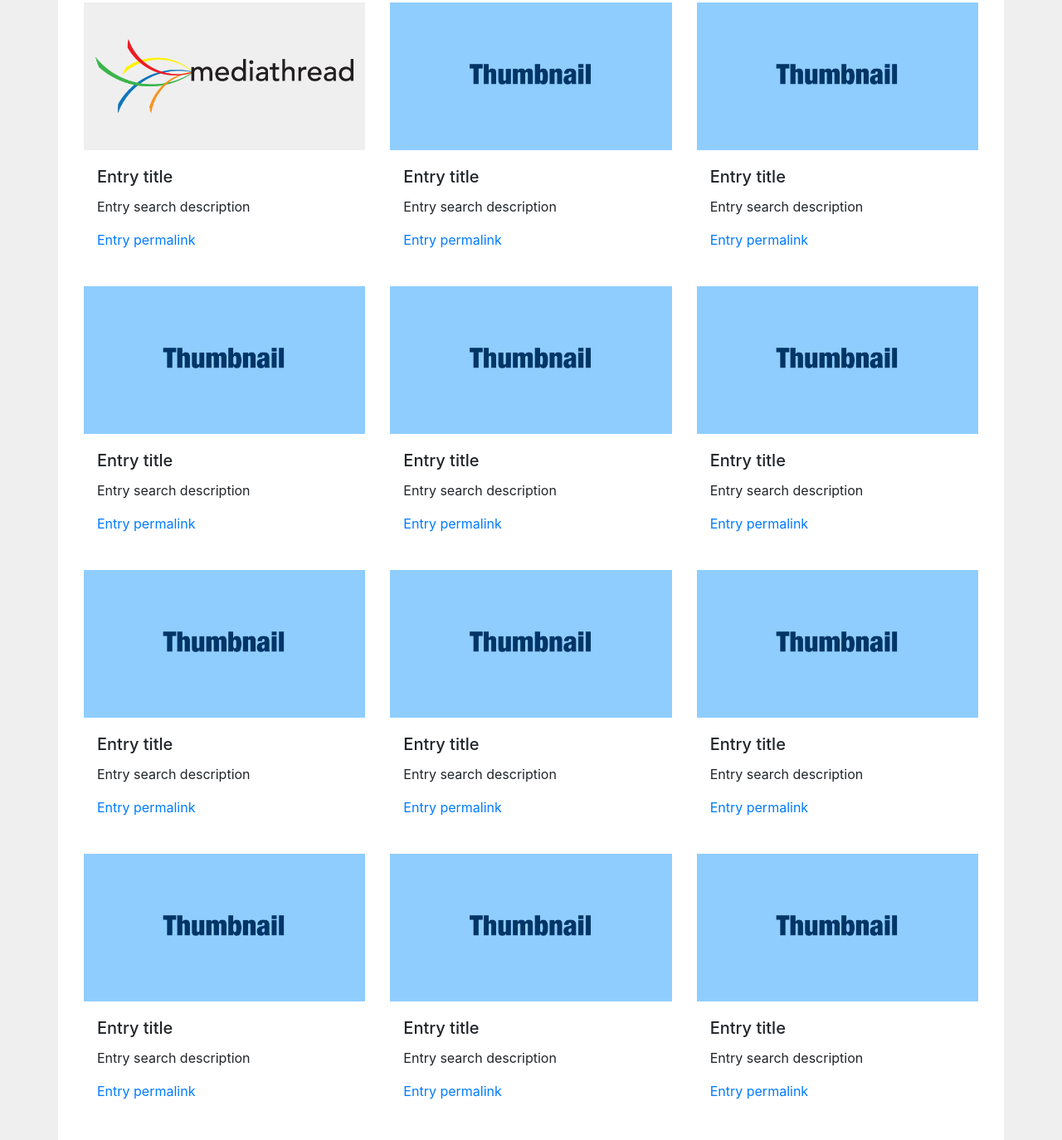
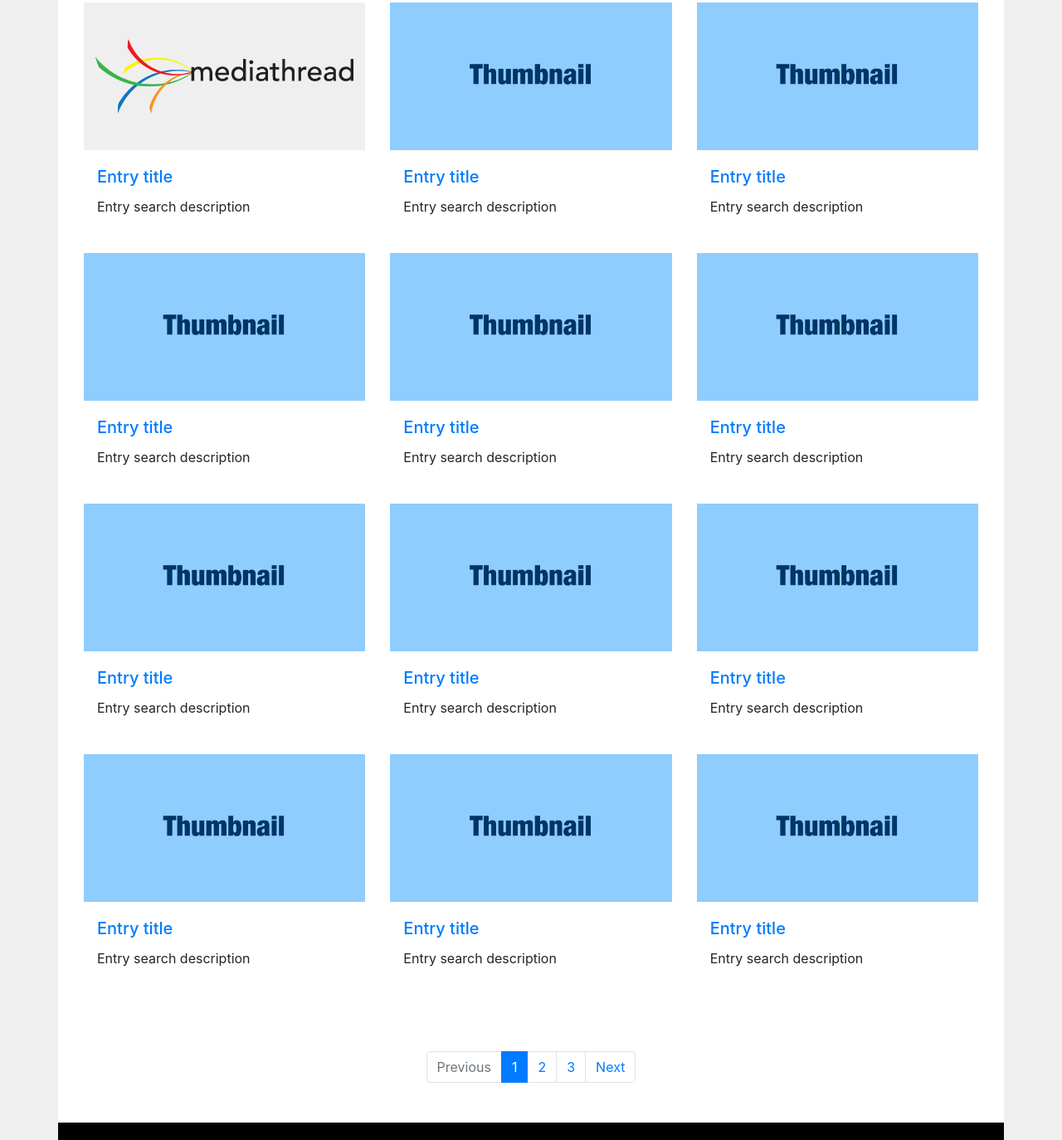
Before and after one commit to ccnmtl/portfolio-prototype, a plain HTML site: page visual_index.html in a window 1280 px wide. Shown: the part 325-1699 px from the top of the page at 83% size. Drawn offline with nearby package versions, Linux system fonts and the light colour scheme.

Commit message:
Edited card display

```diff
--- a/visual_index.html
+++ b/visual_index.html
@@ -162,121 +162,109 @@ Skip to main content
             <div class="row">
                 <div class="col-md-6 col-lg-4">
                     <div class="card mb-4 border-0">
-                        <img class="card-img-top d-block rounded-0" aria-hidden="true" alt="" style="height: 100%; width: 100%;" src="img/thumbnail-mediathread.png">
+                        <a href="entry.html" class="card-link"><img class="card-img-top d-block rounded-0" aria-hidden="true" alt="" style="height: 100%; width: 100%;" src="img/thumbnail-mediathread.png"></a>
                         <div class="card-body px-0 px-sm-3">
-                            <h5 class="card-title">Entry title</h5>
+                            <h5 class="card-title"><a href="entry.html" class="card-link">Entry title</a></h5>
                             <p class="card-text">Entry search description</p>
-                            <a href="entry.html" class="card-link">Entry permalink</a>
                         </div>
                     </div>
                 </div>
                 <div class="col-md-6 col-lg-4">
                     <div class="card mb-4 border-0">
-                        <img class="card-img-top d-block rounded-0" aria-hidden="true" alt="" style="height: 100%; width: 100%;" src="img/thumbnail.png">
+                        <a href="#" class="card-link"><img class="card-img-top d-block rounded-0" aria-hidden="true" alt="" style="height: 100%; width: 100%;" src="img/thumbnail.png"></a>
                         <div class="card-body px-0 px-sm-3">
-                            <h5 class="card-title">Entry title</h5>
+                            <h5 class="card-title"><a href="#" class="card-link">Entry title</a></h5>
                             <p class="card-text">Entry search description</p>
-                            <a href="#" class="card-link">Entry permalink</a>
                         </div>
                     </div>
                 </div>
                 <div class="col-md-6 col-lg-4">
                     <div class="card mb-4 border-0">
-                        <img class="card-img-top d-block rounded-0" aria-hidden="true" alt="" style="height: 100%; width: 100%;" src="img/thumbnail.png">
+                        <a href="#" class="card-link"><img class="card-img-top d-block rounded-0" aria-hidden="true" alt="" style="height: 100%; width: 100%;" src="img/thumbnail.png"></a>
                         <div class="card-body px-0 px-sm-3">
-                            <h5 class="card-title">Entry title</h5>
+                            <h5 class="card-title"><a href="#" class="card-link">Entry title</a></h5>
                             <p class="card-text">Entry search description</p>
-                            <a href="#" class="card-link">Entry permalink</a>
                         </div>
                     </div>
                 </div>
                 <div class="col-md-6 col-lg-4">
                     <div class="card mb-4 border-0">
-                        <img class="card-img-top d-block rounded-0" aria-hidden="true" alt="" style="height: 100%; width: 100%;" src="img/thumbnail.png">
+                        <a href="#" class="card-link"><img class="card-img-top d-block rounded-0" aria-hidden="true" alt="" style="height: 100%; width: 100%;" src="img/thumbnail.png"></a>
                         <div class="card-body px-0 px-sm-3">
-                            <h5 class="card-title">Entry title</h5>
+                            <h5 class="card-title"><a href="#" class="card-link">Entry title</a></h5>
                             <p class="card-text">Entry search description</p>
-                            <a href="#" class="card-link">Entry permalink</a>
                         </div>
                     </div>
                 </div>
                 <div class="col-md-6 col-lg-4">
                     <div class="card mb-4 border-0">
-                        <img class="card-img-top d-block rounded-0" aria-hidden="true" alt="" style="height: 100%; width: 100%;" src="img/thumbnail.png">
+                        <a href="#" class="card-link"><img class="card-img-top d-block rounded-0" aria-hidden="true" alt="" style="height: 100%; width: 100%;" src="img/thumbnail.png"></a>
                         <div class="card-body px-0 px-sm-3">
-                            <h5 class="card-title">Entry title</h5>
+                            <h5 class="card-title"><a href="#" class="card-link">Entry title</a></h5>
                             <p class="card-text">Entry search description</p>
-                            <a href="#" class="card-link">Entry permalink</a>
                         </div>
                     </div>
                 </div>
                 <div class="col-md-6 col-lg-4">
                     <div class="card mb-4 border-0">
-                        <img class="card-img-top d-block rounded-0" aria-hidden="true" alt="" style="height: 100%; width: 100%;" src="img/thumbnail.png">
+                        <a href="#" class="card-link"><img class="card-img-top d-block rounded-0" aria-hidden="true" alt="" style="height: 100%; width: 100%;" src="img/thumbnail.png"></a>
                         <div class="card-body px-0 px-sm-3">
-                            <h5 class="card-title">Entry title</h5>
+                            <h5 class="card-title"><a href="#" class="card-link">Entry title</a></h5>
                             <p class="card-text">Entry search description</p>
-                            <a href="#" class="card-link">Entry permalink</a>
                         </div>
                     </div>
                 </div>
                 <div class="col-md-6 col-lg-4">
                     <div class="card mb-4 border-0">
-                        <img class="card-img-top d-block rounded-0" aria-hidden="true" alt="" style="height: 100%; width: 100%;" src="img/thumbnail.png">
+                        <a href="#" class="card-link"><img class="card-img-top d-block rounded-0" aria-hidden="true" alt="" style="height: 100%; width: 100%;" src="img/thumbnail.png"></a>
                         <div class="card-body px-0 px-sm-3">
-                            <h5 class="card-title">Entry title</h5>
+                            <h5 class="card-title"><a href="#" class="card-link">Entry title</a></h5>
                             <p class="card-text">Entry search description</p>
-                            <a href="#" class="card-link">Entry permalink</a>
                         </div>
                     </div>
                 </div>
                 <div class="col-md-6 col-lg-4">
                     <div class="card mb-4 border-0">
-                        <img class="card-img-top d-block rounded-0" aria-hidden="true" alt="" style="height: 100%; width: 100%;" src="img/thumbnail.png">
+                        <a href="#" class="card-link"><img class="card-img-top d-block rounded-0" aria-hidden="true" alt="" style="height: 100%; width: 100%;" src="img/thumbnail.png"></a>
                         <div class="card-body px-0 px-sm-3">
-                            <h5 class="card-title">Entry title</h5>
+                            <h5 class="card-title"><a href="#" class="card-link">Entry title</a></h5>
                             <p class="card-text">Entry search description</p>
-                            <a href="#" class="card-link">Entry permalink</a>
                         </div>
                     </div>
                 </div>
                 <div class="col-md-6 col-lg-4">
                     <div class="card mb-4 border-0">
-                        <img class="card-img-top d-block rounded-0" aria-hidden="true" alt="" style="height: 100%; width: 100%;" src="img/thumbnail.png">
+                        <a href="#" class="card-link"><img class="card-img-top d-block rounded-0" aria-hidden="true" alt="" style="height: 100%; width: 100%;" src="img/thumbnail.png"></a>
                         <div class="card-body px-0 px-sm-3">
-                            <h5 class="card-title">Entry title</h5>
+                            <h5 class="card-title"><a href="#" class="card-link">Entry title</a></h5>
                             <p class="card-text">Entry search description</p>
-                            <a href="#" class="card-link">Entry permalink</a>
                         </div>
                     </div>
                 </div>
                 <div class="col-md-6 col-lg-4">
                     <div class="card mb-4 border-0">
-                        <img class="card-img-top d-block rounded-0" aria-hidden="true" alt="" style="height: 100%; width: 100%;" src="img/thumbnail.png">
+                        <a href="#" class="card-link"><img class="card-img-top d-block rounded-0" aria-hidden="true" alt="" style="height: 100%; width: 100%;" src="img/thumbnail.png"></a>
                         <div class="card-body px-0 px-sm-3">
-                            <h5 class="card-title">Entry title</h5>
+                            <h5 class="card-title"><a href="#" class="card-link">Entry title</a></h5>
                             <p class="card-text">Entry search description</p>
-                            <a href="#" class="card-link">Entry permalink</a>
                         </div>
                     </div>
                 </div>
                 <div class="col-md-6 col-lg-4">
                     <div class="card mb-4 border-0">
-                        <img class="card-img-top d-block rounded-0" aria-hidden="true" alt="" style="height: 100%; width: 100%;" src="img/thumbnail.png">
+                        <a href="#" class="card-link"><img class="card-img-top d-block rounded-0" aria-hidden="true" alt="" style="height: 100%; width: 100%;" src="img/thumbnail.png"></a>
                         <div class="card-body px-0 px-sm-3">
-                            <h5 class="card-title">Entry title</h5>
+                            <h5 class="card-title"><a href="#" class="card-link">Entry title</a></h5>
                             <p class="card-text">Entry search description</p>
-                            <a href="#" class="card-link">Entry permalink</a>
                         </div>
                     </div>
                 </div>
                 <div class="col-md-6 col-lg-4">
                     <div class="card mb-4 border-0">
-                        <img class="card-img-top d-block rounded-0" aria-hidden="true" alt="" style="height: 100%; width: 100%;" src="img/thumbnail.png">
+                        <a href="#" class="card-link"><img class="card-img-top d-block rounded-0" aria-hidden="true" alt="" style="height: 100%; width: 100%;" src="img/thumbnail.png"></a>
                         <div class="card-body px-0 px-sm-3">
-                            <h5 class="card-title">Entry title</h5>
+                            <h5 class="card-title"><a href="#" class="card-link">Entry title</a></h5>
                             <p class="card-text">Entry search description</p>
-                            <a href="#" class="card-link">Entry permalink</a>
                         </div>
                     </div>
                 </div>
```
Also changed, not shown: index.html (+12 -18 lines), 1 other file.
